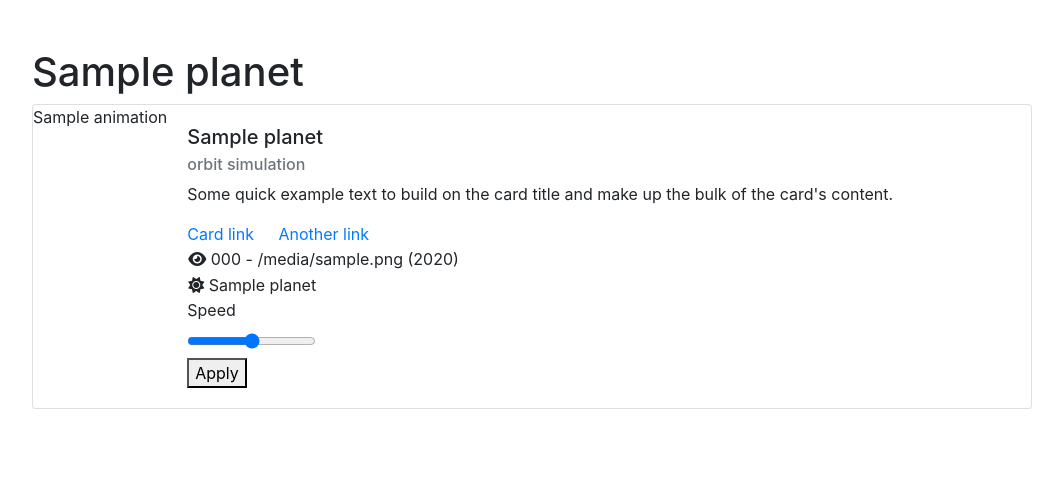
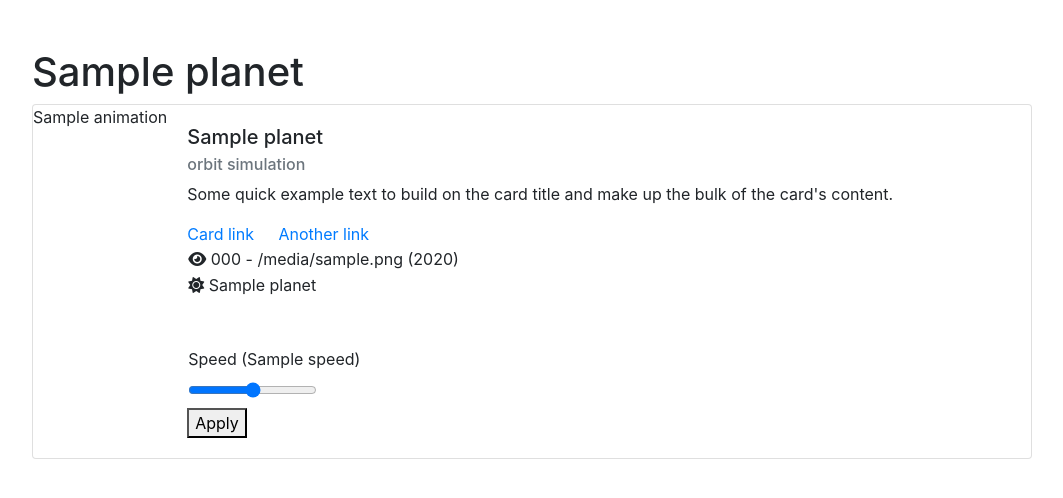
Before and after one commit to lamamilu/planet_explorer, a Flask app: template templates/home.html in a window 1280 px wide. Shown: the top 498 px of the page, without its empty margins (53-1116 px from the left). Run offline with Flask 3, Linux system fonts and the light colour scheme; the template is opened without the code that fills it: most values are stand-ins (such as "Sample title", 1, 10 or a date in 2020); some libraries are stand-ins or nearby versions.

Commit message:
value speed slider

```diff
--- a/app.py
+++ b/app.py
@@ -66,7 +66,7 @@ def home():
      ani_list = ani.split('width="700" height="700"')
      animation = ani_list[0] + 'width="400" height="400"' + ani_list[1]
 
-     return render_template("home.html", planet=data, animation=animation)
+     return render_template("home.html", planet=data, animation=animation, speed=speed, value=reverse_speed(speed))
 
 
 @app.route("/error/<code>", methods=["GET", "POST"])
--- a/templates/home.html
+++ b/templates/home.html
@@ -34,10 +34,16 @@
                          </tr>
                     </table>
 
+                    <br><br>
+
                     <form method="POST">
-                         <label for="range1" class="form-label">Speed</label>
+
+                         <table><tr>
+
+                              <td>
+                                   <label for="range1" class="form-label">Speed ({{ speed }})</label>
                                    <div class="form-range" style="width:500px;">
-                              <input type="range" name="speed" class="form-range-input" min="-51" max="49" step="5" value="0" list="rangeTicksList" id="rangeTicks">
+                                        <input type="range" name="speed" class="form-range-input" min="-51" max="49" step="5" value="{{ value }}" list="rangeTicksList" id="rangeTicks">
                                    </div>
                                         <datalist id="rangeTicksList">
                                         <option value="-50" label="Slow"></option>
@@ -46,6 +52,9 @@
                                         <option value="25"></option>
                                         <option value="50" label="Fast"></option>
                                    </datalist>
+                              </td>
+
+                         </tr></table>
 
                          <button type="submit" name="action" value="set-speed">Apply</button>
                     </form>
```
Also changed, not shown: utility.py (+7 -0 lines). Lines whose indentation alone changed are shown as unchanged.
